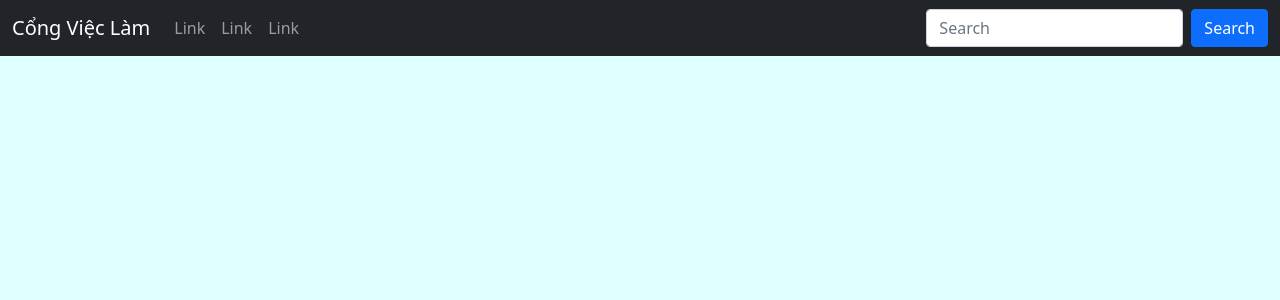
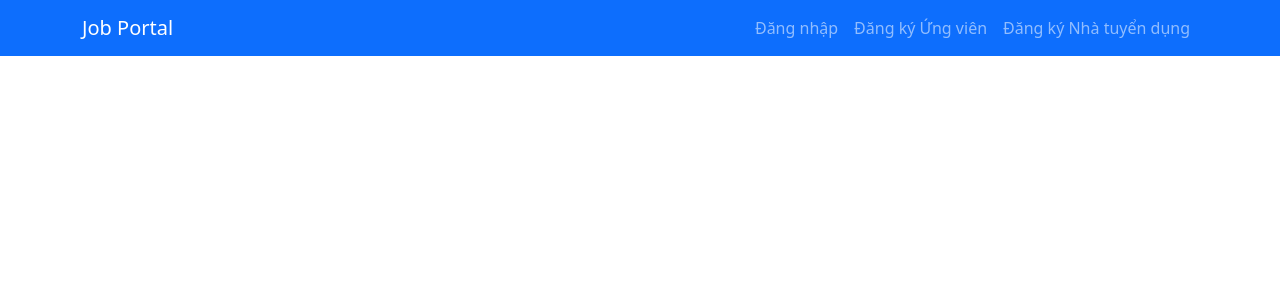
Before and after one commit to Shiina104/CongThongTinViecLam, a Flask app: page / in a window 1280 px wide. Shown: the top 300 px of the page. Run offline with Flask 3, Linux system fonts and the light colour scheme.

Commit message:
index base

```diff
--- a/CongTinViecLam/app/index.py
+++ b/CongTinViecLam/app/index.py
@@ -1,9 +1,14 @@
 from flask import render_template
-from app import app
+from app import app, db, login_manager
+from app.models import User, Candidate, Employer, CV, Job, Application
 
+@login_manager.user_loader
+def load_user(user_id):
+    return User.query.get(int(user_id))
 
 @app.route("/")
 def index():
+    # recent_jobs = Job.query.filter_by(status='active').order_by(Job.created_at.desc()).limit(10).all()
     return render_template("index.html")
 
 
--- a/CongTinViecLam/app/templates/index.html
+++ b/CongTinViecLam/app/templates/index.html
@@ -1,37 +1,9 @@
-<!DOCTYPE html>
-<html lang="en">
-<head>
-    <meta charset="UTF-8">
-    <link href="https://cdn.jsdelivr.net/npm/bootstrap@5.0.2/dist/css/bootstrap.min.css" rel="stylesheet" integrity="sha384-EVSTQN3/azprG1Anm3QDgpJLIm9Nao0Yz1ztcQTwFspd3yD65VohhpuuCOmLASjC" crossorigin="anonymous">
-    <script src="https://cdn.jsdelivr.net/npm/bootstrap@5.0.2/dist/js/bootstrap.bundle.min.js" integrity="sha384-MrcW6ZMFYlzcLA8Nl+NtUVF0sA7MsXsP1UyJoMp4YLEuNSfAP+JcXn/tWtIaxVXM" crossorigin="anonymous"></script>
-    <link rel="stylesheet" href="{{ url_for('static', filename='css/style.css') }}">
-    <title>Trang chủ</title>
-</head>
-<body>
-    <nav class="navbar navbar-expand-sm navbar-dark bg-dark">
-      <div class="container-fluid">
-        <a class="navbar-brand" href="javascript:void(0)">Cổng Việc Làm</a>
-        <button class="navbar-toggler" type="button" data-bs-toggle="collapse" data-bs-target="#mynavbar">
-          <span class="navbar-toggler-icon"></span>
-        </button>
-        <div class="collapse navbar-collapse" id="mynavbar">
-          <ul class="navbar-nav me-auto">
-            <li class="nav-item">
-              <a class="nav-link" href="javascript:void(0)">Link</a>
-            </li>
-            <li class="nav-item">
-              <a class="nav-link" href="javascript:void(0)">Link</a>
-            </li>
-            <li class="nav-item">
-              <a class="nav-link" href="javascript:void(0)">Link</a>
-            </li>
-          </ul>
-          <form class="d-flex">
-            <input class="form-control me-2" type="text" placeholder="Search">
-            <button class="btn btn-primary" type="button">Search</button>
-          </form>
-        </div>
-      </div>
-    </nav>
-</body>
-</html>
+{% extends 'layout/base.html' %}
+
+{% block title %}Trang Chủ{% endblock %}
+
+{% block content %}
+
+
+
+{% endblock %}
--- /dev/null
+++ b/CongTinViecLam/app/templates/layout/base.html
@@ -0,0 +1,43 @@
+<!DOCTYPE html>
+<html lang="vi">
+<head>
+    <meta charset="UTF-8">
+    <meta name="viewport" content="width=device-width, initial-scale=1.0">
+    <title>Job Portal</title>
+    <link href="https://cdn.jsdelivr.net/npm/bootstrap@5.1.3/dist/css/bootstrap.min.css" rel="stylesheet">
+</head>
+<body>
+    <nav class="navbar navbar-expand-lg navbar-dark bg-primary">
+        <div class="container">
+            <a class="navbar-brand" href="{{ url_for('index') }}">Job Portal</a>
+            <div class="navbar-nav ms-auto">
+                {% if current_user.is_authenticated %}
+                    <span class="navbar-text me-3">Xin chào, {{ current_user.email }}</span>
+                    <a class="nav-link" href="{{ url_for('index') }}">Đăng xuất</a> <!-- href="{{ url_for('auth.logout') }} -->
+                {% else %}
+                    <a class="nav-link" href="{{ url_for('index') }}">Đăng nhập</a>
+                    <a class="nav-link" href="{{ url_for('index') }}">Đăng ký Ứng viên</a>
+                    <a class="nav-link" href="{{ url_for('index') }}">Đăng ký Nhà tuyển dụng</a>
+                {% endif %}
+            </div>
+        </div>
+    </nav>
+
+    <div class="container mt-4">
+        {% with messages = get_flashed_messages(with_categories=true) %}
+            {% if messages %}
+                {% for category, message in messages %}
+                    <div class="alert alert-{{ category }} alert-dismissible fade show">
+                        {{ message }}
+                        <button type="button" class="btn-close" data-bs-dismiss="alert"></button>
+                    </div>
+                {% endfor %}
+            {% endif %}
+        {% endwith %}
+
+        {% block content %}{% endblock %}
+    </div>
+
+    <script src="https://cdn.jsdelivr.net/npm/bootstrap@5.1.3/dist/js/bootstrap.bundle.min.js"></script>
+</body>
+</html>
```
Also changed, not shown: CongTinViecLam/app/__init__.py (+11 -0 lines), CongTinViecLam/app/dao.py (+32 -6 lines), CongTinViecLam/app/models.py (+8 -2 lines).
